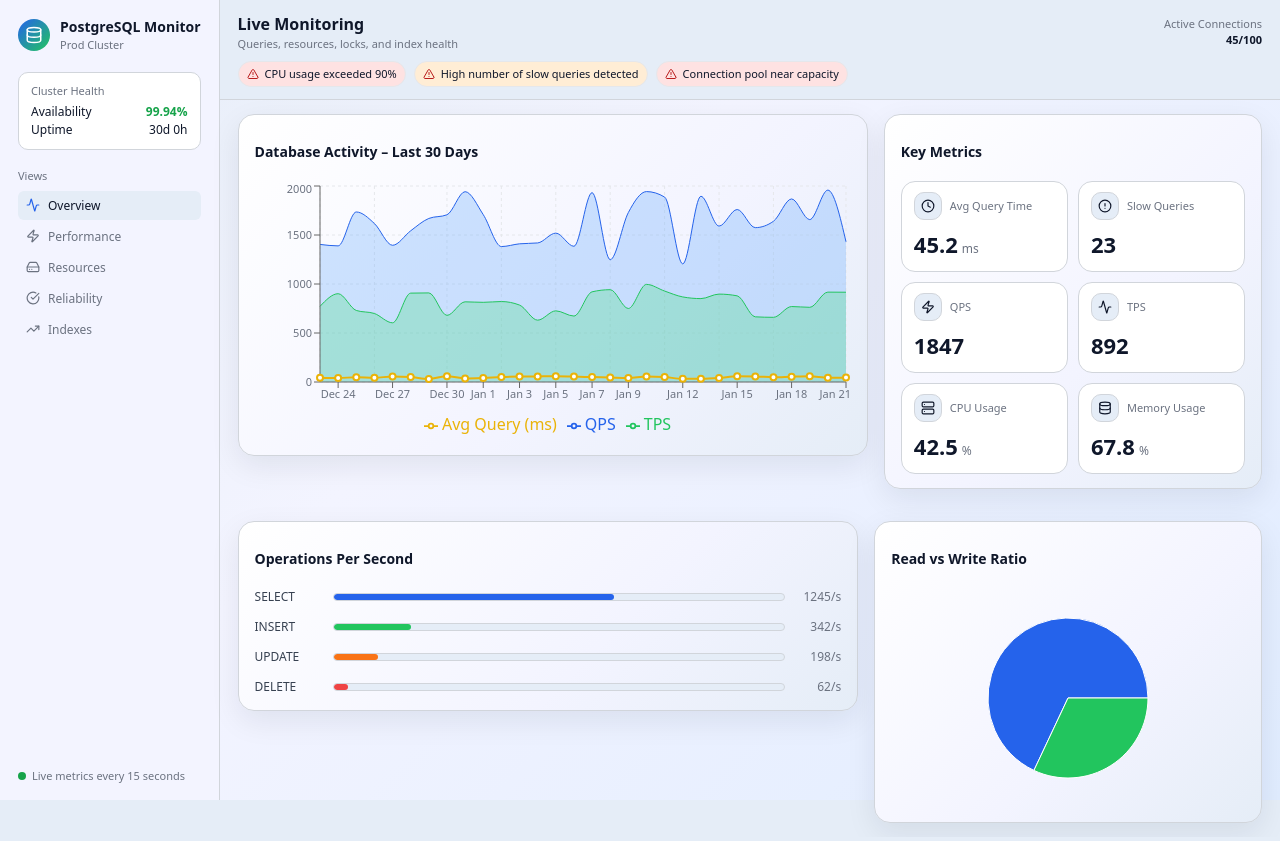
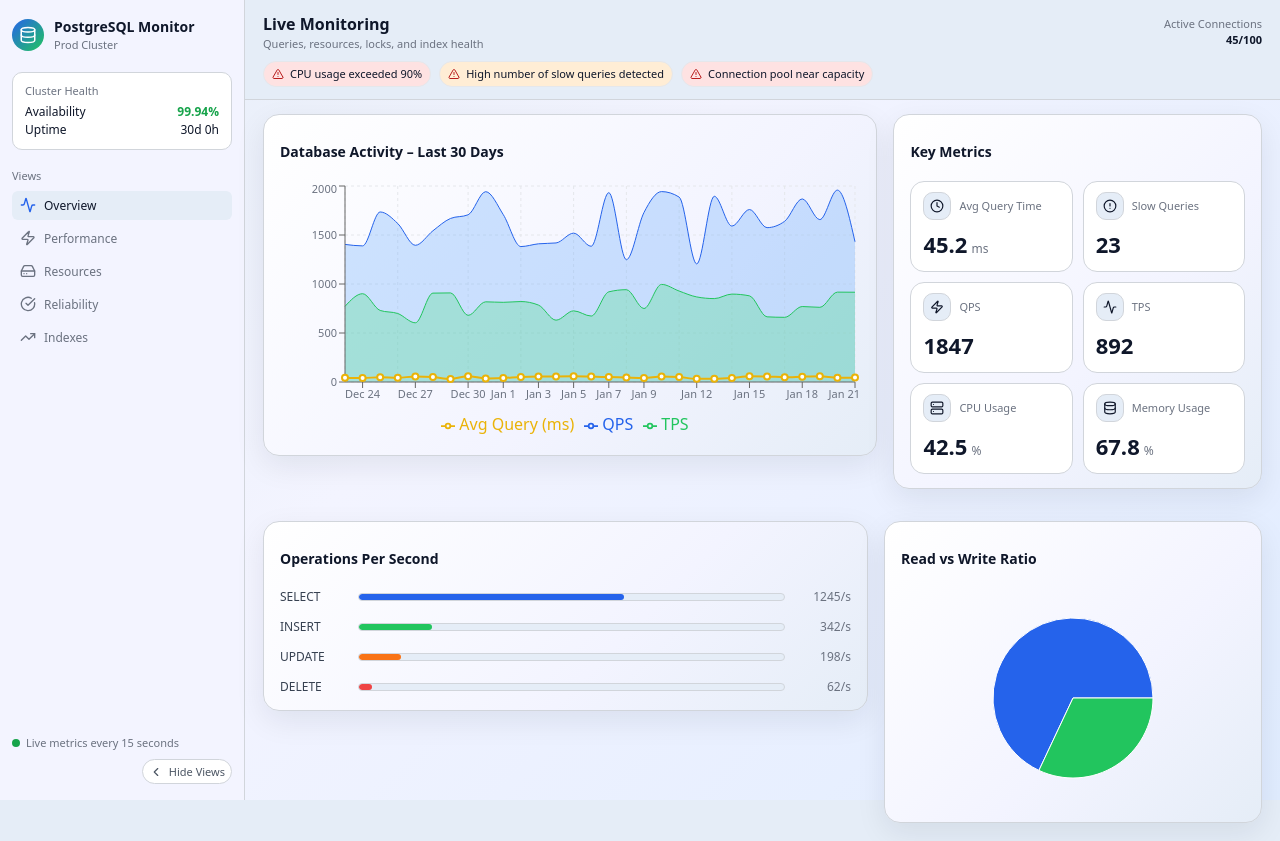
Before and after one commit to DilipViharika/pg-monitor-dashboard, a React (Vite) app: page / in a window 1280 px wide. Built offline with nearby package versions, Linux system fonts and the light colour scheme.

Commit message:
Add sidebar toggle functionality and improve layout for PostgreSQL monitor

```diff
--- a/src/PostgreSQLMonitor.jsx
+++ b/src/PostgreSQLMonitor.jsx
@@ -12,7 +12,9 @@ import {
   Lock,
   AlertCircle,
   CheckCircle,
-  XCircle
+  XCircle,
+  ChevronLeft,
+  ChevronRight
 } from 'lucide-react';
 import {
   LineChart,
@@ -34,6 +36,7 @@ import {
 
 const PostgreSQLMonitor = () => {
   const [activeTab, setActiveTab] = useState('overview');
+  const [sidebarCollapsed, setSidebarCollapsed] = useState(false);
 
   const [metrics, setMetrics] = useState({
     avgQueryTime: 45.2,
@@ -180,8 +183,7 @@ const PostgreSQLMonitor = () => {
     return `${days}d ${hours}h`;
   };
 
-  // ---- Light-theme helpers ----
-
+  // layout helpers
   const sectionCard = (title, children, rightNode) => (
     <div
       style={{
@@ -285,10 +287,25 @@ const PostgreSQLMonitor = () => {
     </div>
   );
 
-  // ---- Tabs ----
+  const TabContainer = ({ children }) => (
+    <div
+      style={{
+        width: '100%',
+        maxWidth: 1400,
+        margin: '0 auto',
+        display: 'flex',
+        flexDirection: 'column',
+        gap: 16
+      }}
+    >
+      {children}
+    </div>
+  );
+
+  // Tabs
 
   const OverviewTab = () => (
-    <>
+    <TabContainer>
       <div style={{ display: 'flex', gap: 16, marginBottom: 16 }}>
         <div style={{ flex: 2 }}>
           {sectionCard(
@@ -410,7 +427,7 @@ const PostgreSQLMonitor = () => {
                   </div>
                   <div
                     style={{
-                      width: 50,
+                      width: 60,
                       textAlign: 'right',
                       fontSize: 12,
                       color: '#6b7280'
@@ -456,11 +473,11 @@ const PostgreSQLMonitor = () => {
           )}
         </div>
       </div>
-    </>
+    </TabContainer>
   );
 
   const PerformanceTab = () => (
-    <>
+    <TabContainer>
       <div style={{ display: 'flex', gap: 16, marginBottom: 16 }}>
         <div style={{ flex: 1.3 }}>
           {sectionCard(
@@ -551,11 +568,11 @@ const PostgreSQLMonitor = () => {
           </div>
         )}
       </div>
-    </>
+    </TabContainer>
   );
 
   const ResourcesTab = () => (
-    <>
+    <TabContainer>
       <div
         style={{
           display: 'grid',
@@ -775,11 +792,11 @@ const PostgreSQLMonitor = () => {
           </div>
         )}
       </div>
-    </>
+    </TabContainer>
   );
 
   const ReliabilityTab = () => (
-    <>
+    <TabContainer>
       <div
         style={{
           display: 'grid',
@@ -984,11 +1001,11 @@ const PostgreSQLMonitor = () => {
           )}
         </div>
       </div>
-    </>
+    </TabContainer>
   );
 
   const IndexesTab = () => (
-    <>
+    <TabContainer>
       <div
         style={{
           display: 'grid',
@@ -1096,10 +1113,12 @@ const PostgreSQLMonitor = () => {
           )}
         </div>
       </div>
-    </>
+    </TabContainer>
   );
 
   // -------- MAIN SHELL --------
+  const sidebarWidth = sidebarCollapsed ? 64 : 220;
+
   return (
     <div
       style={{
@@ -1115,13 +1134,14 @@ const PostgreSQLMonitor = () => {
       {/* SIDEBAR */}
       <aside
         style={{
-          width: 'auto',
+          width: sidebarWidth,
           borderRight: '1px solid #d1d5db',
-          padding: '16px 18px',
+          padding: '16px 12px',
           background: '#f3f4ff',
           display: 'flex',
           flexDirection: 'column',
-          gap: 18
+          gap: 18,
+          transition: 'width 0.25s ease'
         }}
       >
         <div style={{ display: 'flex', alignItems: 'center', gap: 10 }}>
@@ -1138,12 +1158,15 @@ const PostgreSQLMonitor = () => {
           >
             <Database size={18} color="#ffffff" />
           </div>
+          {!sidebarCollapsed && (
             <div>
               <div style={{ fontSize: 14, fontWeight: 600 }}>PostgreSQL Monitor</div>
               <div style={{ fontSize: 11, color: '#6b7280' }}>Prod Cluster</div>
             </div>
+          )}
         </div>
 
+        {!sidebarCollapsed && (
           <div
             style={{
               padding: '10px 12px',
@@ -1170,9 +1193,12 @@ const PostgreSQLMonitor = () => {
               <span>{formatUptime(metrics.uptime)}</span>
             </div>
           </div>
+        )}
 
         <div>
+          {!sidebarCollapsed && (
             <div style={{ fontSize: 11, color: '#6b7280', marginBottom: 6 }}>Views</div>
+          )}
           {[
             { id: 'overview', label: 'Overview', icon: Activity },
             { id: 'performance', label: 'Performance', icon: Zap },
@@ -1193,18 +1219,21 @@ const PostgreSQLMonitor = () => {
                   width: '100%',
                   display: 'flex',
                   alignItems: 'center',
-                  gap: 8,
+                  gap: sidebarCollapsed ? 0 : 8,
                   padding: '6px 8px',
-                  marginBottom: 2,
+                  marginBottom: 4,
                   borderRadius: 6,
                   border: 'none',
                   cursor: 'pointer',
                   background: active ? '#e5edf7' : 'transparent',
-                  color: active ? '#0f172a' : '#6b7280'
+                  color: active ? '#0f172a' : '#6b7280',
+                  justifyContent: sidebarCollapsed ? 'center' : 'flex-start'
                 }}
               >
-                <Icon size={14} color={active ? '#2563eb' : '#6b7280'} />
+                <Icon size={16} color={active ? '#2563eb' : '#6b7280'} />
+                {!sidebarCollapsed && (
                   <span style={{ fontSize: 12 }}>{item.label}</span>
+                )}
               </button>
             );
           })}
@@ -1217,9 +1246,10 @@ const PostgreSQLMonitor = () => {
             color: '#6b7280',
             display: 'flex',
             flexDirection: 'column',
-            gap: 4
+            gap: 8
           }}
         >
+          {!sidebarCollapsed && (
             <div style={{ display: 'flex', alignItems: 'center', gap: 6 }}>
               <span
                 style={{
@@ -1231,6 +1261,36 @@ const PostgreSQLMonitor = () => {
               />
               Live metrics every 15 seconds
             </div>
+          )}
+
+          {/* auto-hide / toggle button */}
+          <button
+            onClick={() => setSidebarCollapsed(prev => !prev)}
+            style={{
+              alignSelf: sidebarCollapsed ? 'center' : 'flex-end',
+              borderRadius: 999,
+              border: '1px solid #d1d5db',
+              background: '#ffffff',
+              padding: '4px 6px',
+              display: 'flex',
+              alignItems: 'center',
+              gap: 6,
+              cursor: 'pointer',
+              fontSize: 11,
+              color: '#4b5563'
+            }}
+          >
+            {sidebarCollapsed ? (
+              <>
+                <ChevronRight size={14} />
+              </>
+            ) : (
+              <>
+                <ChevronLeft size={14} />
+                <span>Hide Views</span>
+              </>
+            )}
+          </button>
         </div>
       </aside>
 
@@ -1299,10 +1359,9 @@ const PostgreSQLMonitor = () => {
 
         <main
           style={{
-            padding: '14px 18px',
+            padding: '14px 18px 18px',
             display: 'flex',
-            flexDirection: 'column',
-            gap: 16,
+            justifyContent: 'center',
             width: '100%',
             boxSizing: 'border-box'
           }}
```
Lines whose indentation alone changed are shown as unchanged.
